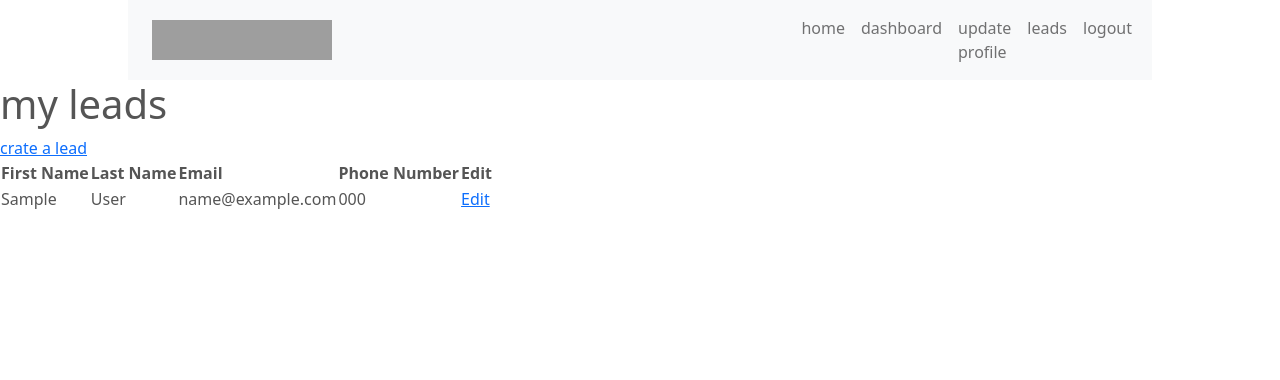
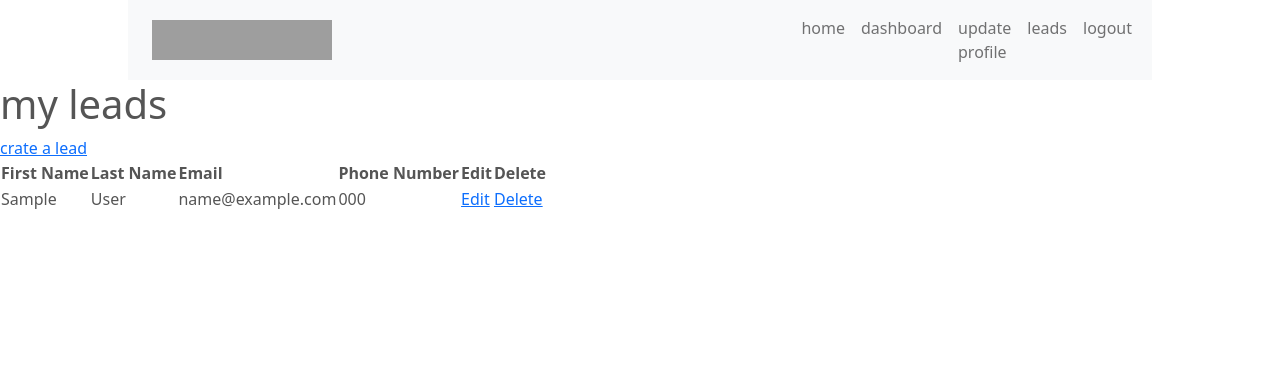
Before and after one commit to JJohnyy/bes_crm, a Django app: page /leads/ in a window 1280 px wide. Shown: the top 380 px of the page. Run offline with Django 3.2, Linux system fonts and the light colour scheme; a user stored in the database is signed in; tables that the repository leaves empty hold one stand-in row (values such as "Sample post"); parts of the project's set-up code (start-up, migrations or seed data) failed here and were passed over; grey boxes are pictures that could not be loaded.

Commit message:
delete a lead urls, view and template

```diff
--- a/leads/templates/leads/leads_list.html
+++ b/leads/templates/leads/leads_list.html
@@ -15,6 +15,7 @@
                     <th>Email</th>
                     <th>Phone Number</th>
                     <th>Edit</th>
+                    <th>Delete</th>
                 </tr>
             </thead>
             <tbody>
@@ -24,7 +25,8 @@
                     <td>{{ lead.last_name }}</td>
                     <td>{{ lead.email }}</td>
                     <td>{{ lead.phone_number }}</td>
-                    <td><a href="{% url 'leads_update' %}">Edit</a></td>
+                    <td><a href="{% url 'leads_update' lead.pk %}">Edit</a></td>
+                    <td><a href="{% url 'leads_delete' lead.pk %}">Delete</a></td>
                 </tr>
                 {% endfor %}
             </tbody>
```
